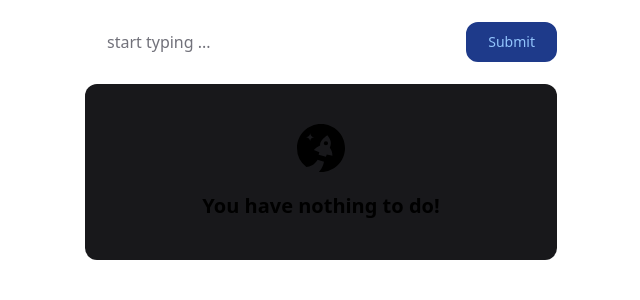
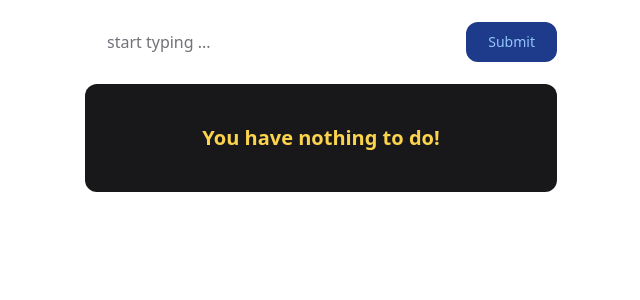
Before and after one commit to Andriikryl/to-do-app-ts, a React (Vite) app: page / in a window 1280 px wide. Shown: the top 300 px of the page, without its empty margins (319-959 px from the left). Built offline with nearby package versions, Linux system fonts and the light colour scheme.

Commit message:
add todoItem component

```diff
--- a/src/components/TodoItem.tsx
+++ b/src/components/TodoItem.tsx
@@ -11,5 +11,24 @@ import cn from "classnames";
 import { motion } from "framer-motion";
 
 export const TodoItem = (props: { todo: Todo }) => {
-  return <div>Todo Item</div>;
+  const { todo } = props;
+
+  return (
+    <motion.li
+      layout
+      className={cn(
+        "p-5 rounded-xl bg-zinc-900",
+        todo.status === "completed" && "bg-opacity-50 text-zinc-500"
+      )}
+    >
+      <motion.span
+        layout
+        style={{
+          textDecoration: todo.status === "completed" ? "line-through" : "none",
+        }}
+      >
+        {todo.text}
+      </motion.span>
+    </motion.li>
+  );
 };
--- a/src/components/TodoList.tsx
+++ b/src/components/TodoList.tsx
@@ -7,8 +7,7 @@ export const TodoList = () => {
   if (!todos.length) {
     return (
       <div className="max-w-lg px-5 m-auto">
-        <h1 className="flex flex-col items-center gap-5 px-5 py-10 text-xl font-bold text-center rounded-xl bg-zinc-900">
-          <SiStarship className="text-5xl" />
+        <h1 className="flex flex-col items-center gap-5 px-5 py-10 text-xl font-bold text-center rounded-xl bg-zinc-900 text-amber-300">
           You have nothing to do!
         </h1>
       </div>
```
